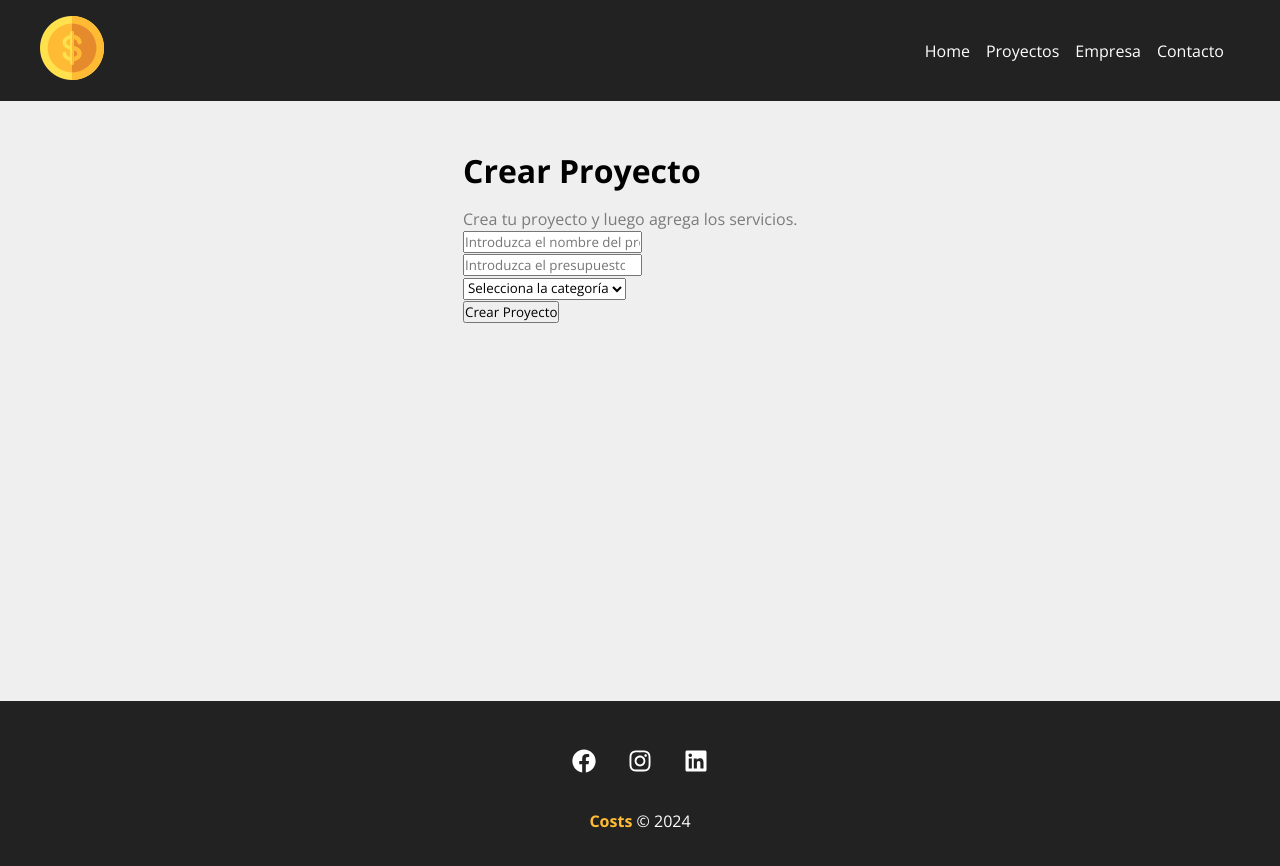
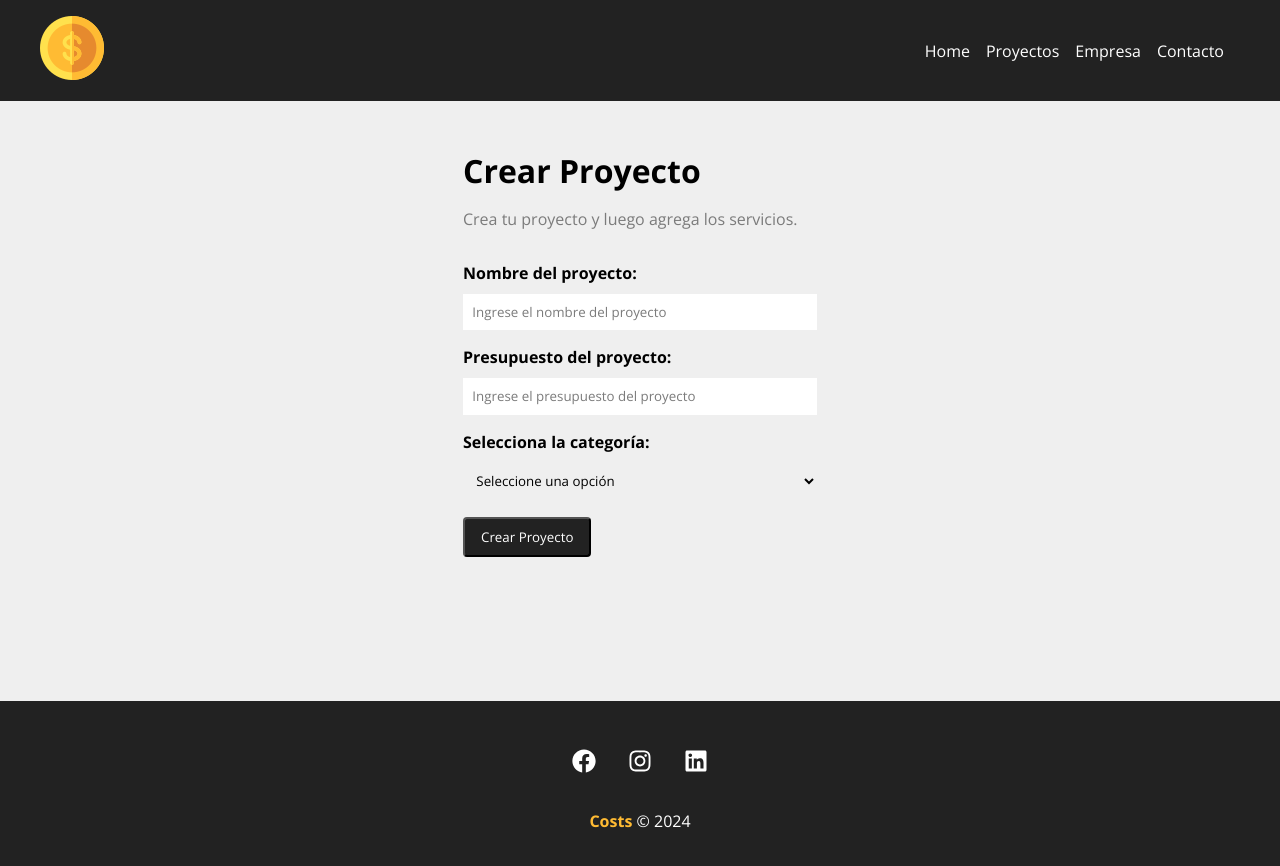
Before and after one commit to YagoCastelao/Proyecto-Costs, a React (Vite) app in the folder costs/: page /newproject in a window 1280 px wide. Shown: the top 866 px of the page. Built offline with nearby package versions, Linux system fonts and the light colour scheme.

Commit message:
Creado Form: Input, Select, SubmitButton

```diff
--- /dev/null
+++ b/costs/src/components/form/Input.jsx
@@ -0,0 +1,19 @@
+import styles from "./Input.module.css";
+
+function Input({ type, text, name, placeholder, handleOnChange, value }) {
+  return (
+    <div className={styles.form_control}>
+      <label htmlFor={name}>{text}:</label>
+      <input
+        type={type}
+        name={name}
+        id={name}
+        placeholder={placeholder}
+        onChange={handleOnChange}
+        value={value}
+      />
+    </div>
+  );
+}
+
+export default Input;
--- /dev/null
+++ b/costs/src/components/form/Input.module.css
@@ -0,0 +1,22 @@
+.form_control {
+    display: flex;
+    flex-direction: column;
+    margin-bottom: 1em;
+}
+
+.form_control label {
+    margin-bottom: .6em;
+    font-weight: bold;
+}
+
+
+.form_control input {
+    padding: .7em;
+    border-radius: 0;
+    border: none;
+}
+
+
+.form_control input::placeholder {
+    color: #7b7b7b;
+}
--- /dev/null
+++ b/costs/src/components/form/Select.jsx
@@ -0,0 +1,14 @@
+import styles from "./Select.module.css";
+
+function Select({ text, name, options, handleOnChange, value }) {
+  return (
+    <div className={styles.form_control}>
+      <label htmlFor={name}>{text}:</label>
+      <select name={name} id={name}>
+        <option>Seleccione una opción</option>
+      </select>
+    </div>
+  );
+}
+
+export default Select;
--- /dev/null
+++ b/costs/src/components/form/Select.module.css
@@ -0,0 +1,17 @@
+.form_control {
+    display: flex;
+    flex-direction: column;
+    margin-bottom: 1em;
+}
+
+.form_control label {
+    margin-bottom: .6em;
+    font-weight: bold;
+}
+
+
+.form_control select {
+    padding: .7em;
+    border-radius: 0;
+    border: none;
+}
--- /dev/null
+++ b/costs/src/components/form/SubmitButton.jsx
@@ -0,0 +1,11 @@
+import styles from "./SubmitButton.module.css";
+
+function SubmitButton({ text }) {
+  return (
+    <div>
+      <button className={styles.btn}>{text}</button>
+    </div>
+  );
+}
+
+export default SubmitButton;
--- /dev/null
+++ b/costs/src/components/form/SubmitButton.module.css
@@ -0,0 +1,13 @@
+.btn {
+    background-color: #222;
+    color: #fff;
+    padding: 0.7em 1.2em;
+    text-decoration: none;
+    transition: 0.5s;
+    cursor: pointer;
+    border-radius: 4px;
+}
+
+.btn:hover {
+    color: #ffbb33;
+}
--- a/costs/src/components/pages/NewProject.jsx
+++ b/costs/src/components/pages/NewProject.jsx
@@ -7,7 +7,7 @@
     <div className={styles.newproject_container}>
       <h1>Crear Proyecto</h1>
       <p>Crea tu proyecto y luego agrega los servicios.</p>
-      <ProjectForm />
+      <ProjectForm btnText="Crear Proyecto"/>
     </div>
   );
 }
--- a/costs/src/components/project/ProjectForm.jsx
+++ b/costs/src/components/project/ProjectForm.jsx
@@ -1,22 +1,26 @@
-function ProjectForm() {
+import styles from "./ProjectForm.module.css";
+
+import Input from "../form/input";
+import Select from "../form/Select";
+import SubmitButton from "../form/SubmitButton";
+
+function ProjectForm({ btnText }) {
   return (
-    <form>
-      <div>
-        <input type="text" placeholder="Introduzca el nombre del proyecto" />
-      </div>
-      <div>
-        <input type="number" placeholder="Introduzca el presupuesto total" />
-      </div>
-      <div>
-        <select name="category_id">
-          <option disabled selected>
-            Selecciona la categoría
-        </option>
-        </select>
-      </div>
-      <div>
-        <input type="submit" value="Crear Proyecto" />
-      </div>
+    <form className={styles.form}>
+      <Input
+        type="text"
+        text="Nombre del proyecto"
+        name="name"
+        placeholder="Ingrese el nombre del proyecto"
+      />
+      <Input
+        type="Number"
+        text="Presupuesto del proyecto"
+        name="budget"
+        placeholder="Ingrese el presupuesto del proyecto"
+      />
+      <Select name="category_id" text="Selecciona la categoría" />
+      <SubmitButton text={btnText} />
     </form>
   );
 }
--- /dev/null
+++ b/costs/src/components/project/ProjectForm.module.css
@@ -0,0 +1,4 @@
+.form {
+    width: 100%;
+    margin: 2em 0;
+}
```
